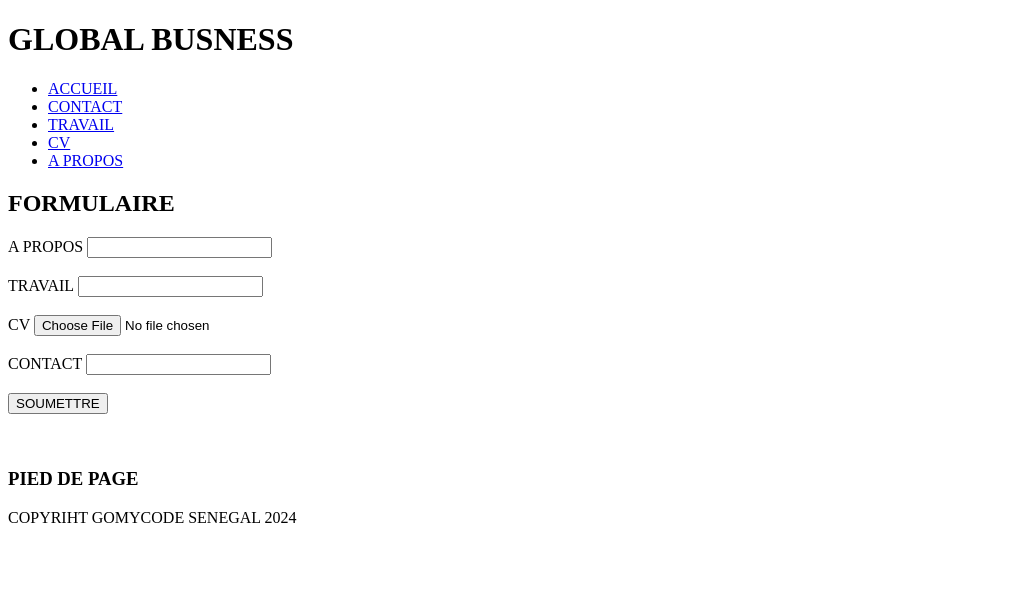
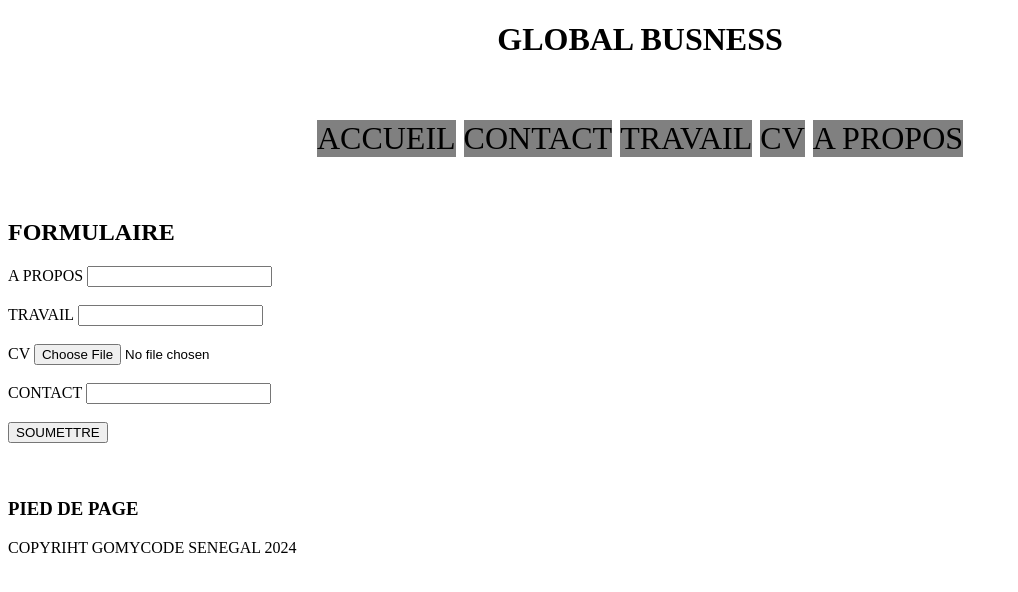
Before and after one commit to mawandome/projet_html, a plain HTML site: page EXO GOMYCODE.html in a window 1280 px wide. Shown: the whole page, without its empty margins (0-1018 px from the left). Drawn offline with Linux system fonts and the light colour scheme; files that its build step writes are made by us from their sources.

Commit message:
Add files via upload

```diff
--- a/EXO GOMYCODE.html
+++ b/EXO GOMYCODE.html
@@ -3,6 +3,7 @@
     <head>
         <title> GLOBAL BUSNESS </title>
         <meta charset="utf-8" />
+        <link rel="stylesheet" href="style/style.css"/>
     </head>
     <body>
         <header>
@@ -10,19 +11,19 @@
             <nav>
                 <ul>
                     <li>
-                        <a href="home.html"> ACCUEIL </a>
+                        <a class="title"> ACCUEIL </a>
                     </li>
                     <li>
-                        <a href="contact.html"> CONTACT </a>
+                        <a  class="title"> CONTACT </a>
                     </li>
                     <li>
-                        <a href="travail.html"> TRAVAIL </a>
+                        <a class="title"> TRAVAIL </a>
                     </li>
                     <li>
-                        <a href="cv.html"> CV </a>
+                        <a class="title"> CV </a>
                     </li>
                     <li>
-                        <a href="a propos.html"> A PROPOS </a>
+                        <a class="title"> A PROPOS </a>
                     </li>
                 </ul>
             </nav>
--- /dev/null
+++ b/style.css
@@ -0,0 +1,20 @@
+li {
+    display: inline-block ;
+    background-color: grey;
+
+
+}
+
+title{
+    font-family: roboto;
+
+}
+
+header {
+    text-align: center;
+}
+
+ul{
+ padding: 30px;
+ font-size: xx-large;
+}
```
